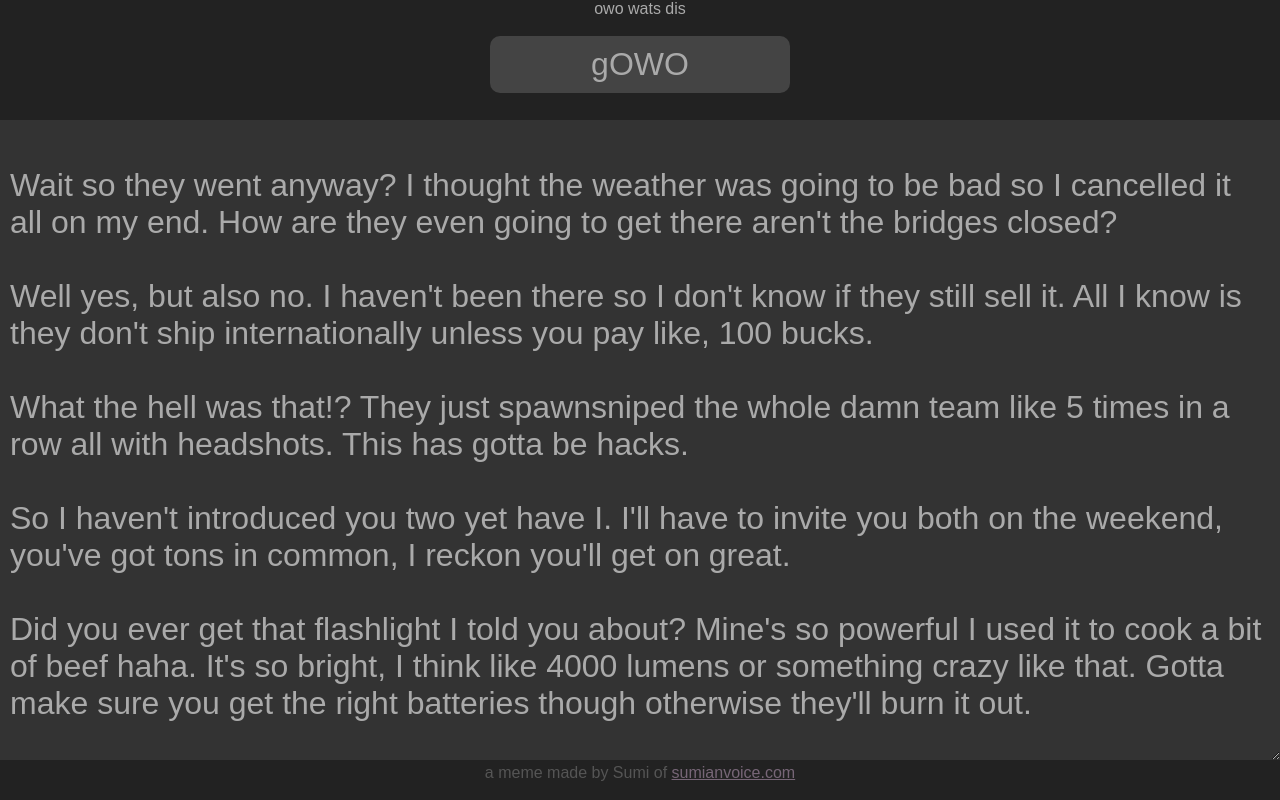
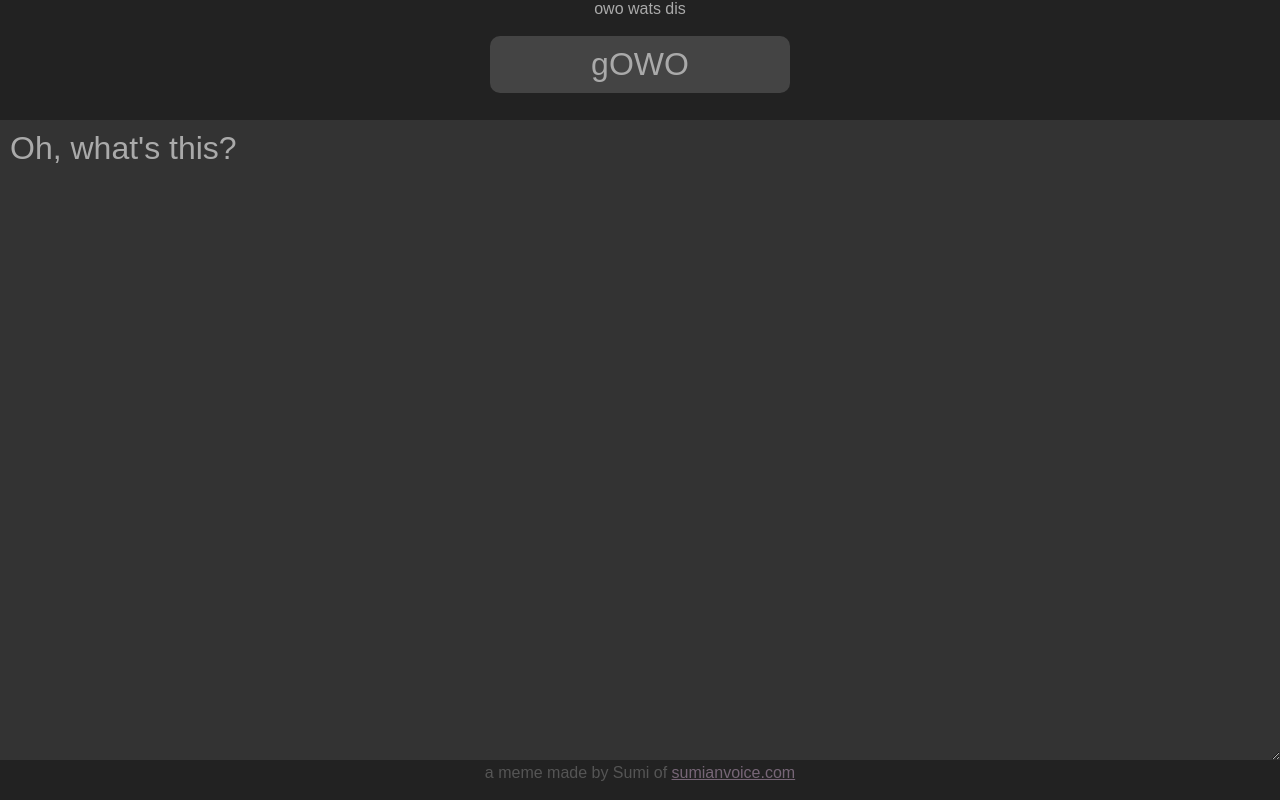
Before and after one commit to SumianVoice/owoifier, a plain HTML site: page index.html in a window 1280 px wide. Drawn offline with Linux system fonts and the light colour scheme.

Commit message:
Update index.html

```diff
--- a/index.html
+++ b/index.html
@@ -12,21 +12,7 @@
       owo wats dis <br><br>
       <button type="button" id="button" name="button" onclick="filterText('owo')">gOWO</button> <br>
     </div>
-    <textarea name="inputArea" id="input" rows="8" cols="80" placeholder="">
-
-Wait so they went anyway? I thought the weather was going to be bad so I cancelled it all on my end. How are they even going to get there aren't the bridges closed?
-
-Well yes, but also no. I haven't been there so I don't know if they still sell it. All I know is they don't ship internationally unless you pay like, 100 bucks.
-
-What the hell was that!? They just spawnsniped the whole damn team like 5 times in a row all with headshots. This has gotta be hacks.
-
-So I haven't introduced you two yet have I. I'll have to invite you both on the weekend, you've got tons in common, I reckon you'll get on great.
-
-Did you ever get that flashlight I told you about? Mine's so powerful I used it to cook a bit of beef haha. It's so bright, I think like 4000 lumens or something crazy like that. Gotta make sure you get the right batteries though otherwise they'll burn it out.
-
-I couldn't sleep last night... I ended up getting up and having a cup of tea. I don't know why, I don't usually have trouble sleeping but for some reason my eyes were just wired open. You ever get that?
-
-Oh my god the dinner last night was so amazing! You had the tacos too right? That sauce on it was incredible I just want like 100 liters of the stuff so I can put it on everything. </textarea> <br>
+    <textarea name="inputArea" id="input" rows="8" cols="80" placeholder="">Oh, what's this?</textarea> <br>
     <div class="center" style="color: #555;">
       a meme made by Sumi of <a href="https://sumianvoice.com/" style="color: #767;">sumianvoice.com</a>
     </div>
```
